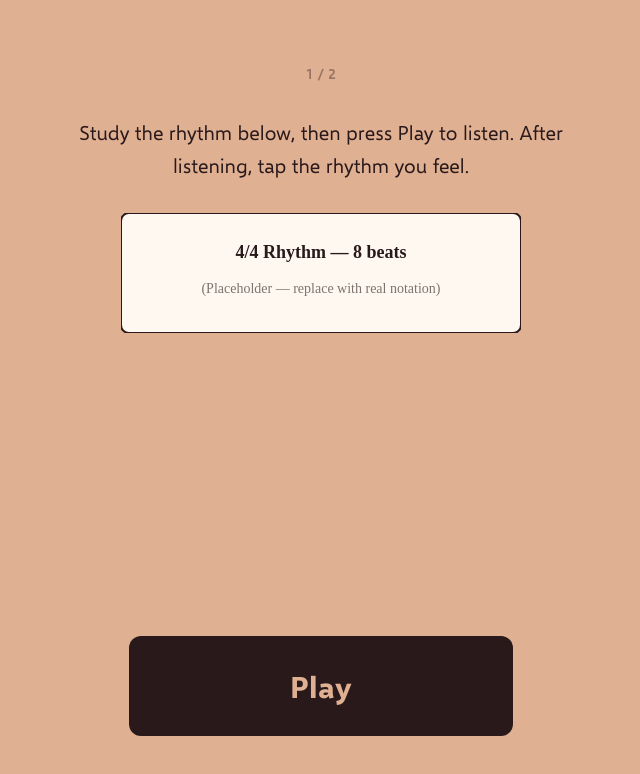
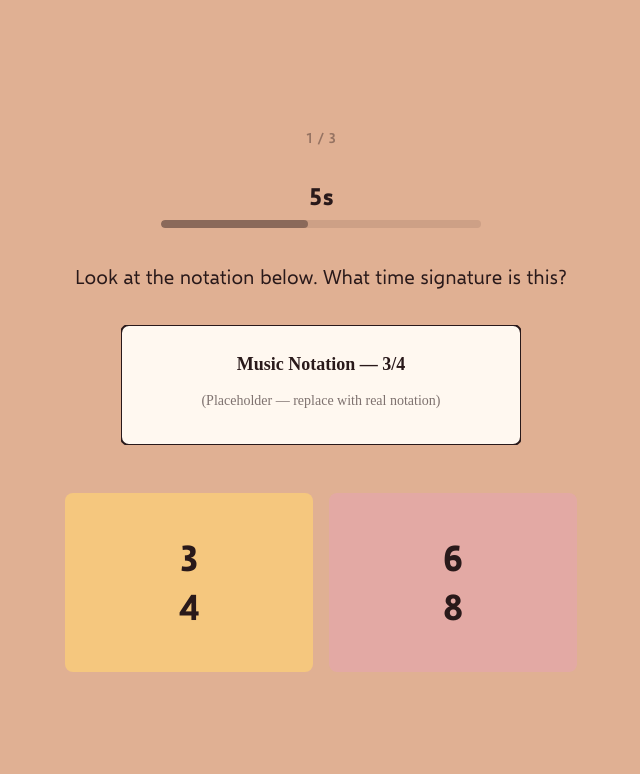
Before and after one commit to Khongchai/choose-your-class, a Next.js app: page /performance in a window 1280 px wide. Shown: the top 774 px of the page, without its empty margins (319-959 px from the left). Built offline with nearby package versions, Linux system fonts and the light colour scheme.

Commit message:
added page 19

```diff
--- a/src/app/performance/page.tsx
+++ b/src/app/performance/page.tsx
@@ -4,6 +4,7 @@ import { useGame } from "@/context/GameContext";
 import performanceQuestions, {
   type ChoiceQuestion,
 } from "@/data/performanceQuestions";
+import Image from "next/image";
 import { useRouter } from "next/navigation";
 import { useCallback, useEffect, useMemo, useRef, useState } from "react";
 import RhythmTapView from "./RhythmTapView";
@@ -77,7 +78,22 @@ function ChoiceView({
         {question.instruction}
       </p>
 
-      {/* Play Audio button */}
+      {/* Image (for visual questions) */}
+      {question.image && (
+        <div className="w-full flex justify-center">
+          <Image
+            src={question.image}
+            alt="Music notation"
+            width={400}
+            height={120}
+            className="max-w-full h-auto"
+          />
+        </div>
+      )}
+
+      {/* Play Audio button (for audio questions) */}
+      {question.audio && (
+        <>
           <button
             onClick={onPlayAudio}
             className="flex items-center gap-3 px-8 py-4 rounded-full bg-dark-brown text-peach font-semibold text-base sm:text-lg transition-colors duration-200 cursor-pointer hover:bg-dark-brown/85 focus-visible:outline-2 focus-visible:outline-offset-2 focus-visible:outline-dark-brown"
@@ -112,13 +128,14 @@ function ChoiceView({
             {isPlaying ? "Pause" : "Play Audio"}
           </button>
 
-      {/* Hidden audio */}
           <audio
             ref={audioRef}
             src={question.audio}
             onEnded={onAudioEnded}
             preload="auto"
           />
+        </>
+      )}
 
       {/* Choices */}
       <div className="grid grid-cols-2 gap-4 w-full mt-4">
@@ -246,16 +263,48 @@ export default function PerformancePage() {
       stopTimer();
       setCurrentIndex(index);
       setAnimKey((prev) => prev + 1);
-      setTimeLeft(shuffledQuestions[index]?.timeLimit ?? 10);
       setIsPlaying(false);
-      setHasPlayed(false);
       if (audioRef.current) {
         audioRef.current.pause();
         audioRef.current.currentTime = 0;
       }
+
+      const next = shuffledQuestions[index];
+      setTimeLeft(next?.timeLimit ?? 10);
+
+      // Image-only choice questions: enable immediately and start timer
+      if (next?.type === "choice" && next.image && !next.audio) {
+        setHasPlayed(true);
+        // Start timer in next tick so timeLeft is set
+        setTimeout(() => {
+          timerStartRef.current = Date.now();
+          timerIntervalRef.current = setInterval(() => {
+            const elapsed =
+              (Date.now() - (timerStartRef.current ?? Date.now())) / 1000;
+            const remaining = Math.max(0, (next.timeLimit ?? 10) - elapsed);
+            setTimeLeft(remaining);
+            if (remaining <= 0) {
+              if (timerIntervalRef.current)
+                clearInterval(timerIntervalRef.current);
+            }
+          }, 100);
+        }, 0);
+      } else {
+        setHasPlayed(false);
+      }
     },
     [stopTimer, shuffledQuestions],
   );
+
+  // Auto-start timer if the first question is an image-only choice
+  useEffect(() => {
+    const first = shuffledQuestions[0];
+    if (first?.type === "choice" && first.image && !first.audio) {
+      setHasPlayed(true);
+      startTimer();
+    }
+    // eslint-disable-next-line react-hooks/exhaustive-deps
+  }, []);
 
   // ── Choice question handlers ───────────────────────────────────────────
 
--- a/src/data/performanceQuestions.tsx
+++ b/src/data/performanceQuestions.tsx
@@ -8,7 +8,8 @@ interface BaseQuestion {
 
 export interface ChoiceQuestion extends BaseQuestion {
   type: "choice";
-  audio: string;
+  audio?: string;
+  image?: string;
   left: { label: ReactNode; value: string };
   right: { label: ReactNode; value: string };
   correctValue: string;
@@ -54,6 +55,30 @@ const performanceQuestions: PerformanceQuestion[] = [
     timeLimit: 10,
   },
   {
+    id: 3,
+    type: "choice",
+    instruction: "Look at the notation below. What time signature is this?",
+    image: "/notation-q3.svg",
+    left: {
+      label: (
+        <div>
+          6<br />8
+        </div>
+      ),
+      value: "68",
+    },
+    right: {
+      label: (
+        <div>
+          3<br />4
+        </div>
+      ),
+      value: "34",
+    },
+    correctValue: "34",
+    timeLimit: 10,
+  },
+  {
     id: 2,
     type: "rhythm-tap",
     instruction:
```
Also changed, not shown: public/notation-q3.svg (added). Lines whose indentation alone changed are shown as unchanged.
